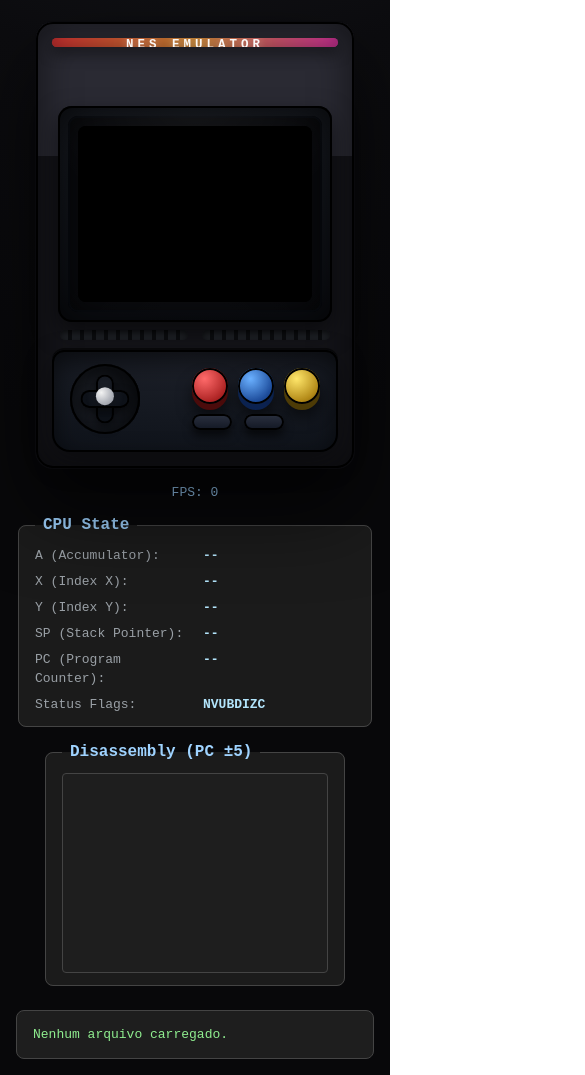
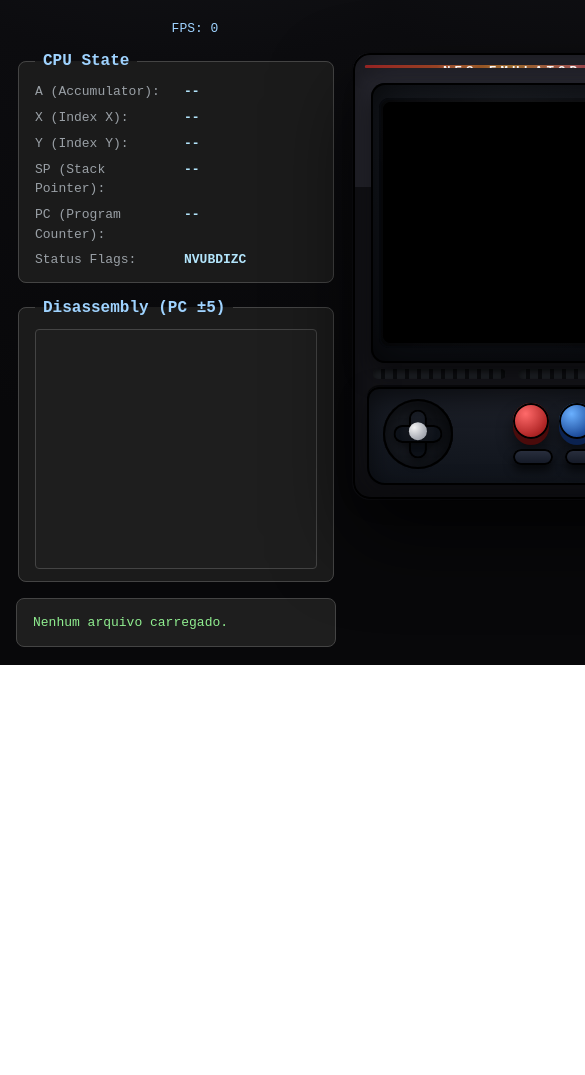
Before and after one commit to madrijkaard/rkd-emulator-nes, a website built with Vite: page index.html in a window 390 px wide. Shown: the part 179-1254 px from the top of the page, 585 px wide, since content can reach past the window. After the commit the page ends 844 px from the top, so only its background shows below. Built offline with nearby package versions, Linux system fonts and the light colour scheme.

Commit message:
Initial commit

```diff
--- a/index.html
+++ b/index.html
@@ -48,15 +48,127 @@
         text-shadow: 0 0 8px rgba(255, 85, 85, 0.3);
       }
 
-      /* ====== FLIPERAMA ====== */
+      /* ====== LAYOUT PRINCIPAL (ESQ x DIR) ====== */
+      .content {
+        width: 100%;
+        max-width: 1280px;
+        display: grid;
+        grid-template-columns: minmax(320px, 420px) 1fr;
+        gap: 1rem;
+        align-items: start;
+      }
+
+      .left-panel {
+        display: grid;
+        grid-template-rows: auto auto auto; /* CPU State, Disassembly, Output */
+        gap: 1rem;
+      }
+
+      .right-panel {
+        display: grid;
+        gap: .75rem;
+        justify-items: center;
+      }
+
+      /* ====== CONTROLES ====== */
+      .controls {
+        display: flex;
+        gap: 1rem;
+        flex-wrap: wrap;
+        justify-content: center;
+        margin: .5rem 0;
+      }
+      button, input[type="file"] {
+        background-color: #2c2c2c;
+        color: var(--text-color);
+        border: 1px solid var(--border-color);
+        padding: 0.5rem 1rem;
+        font-family: inherit;
+        cursor: pointer;
+        transition: all 0.2s;
+        border-radius: 4px;
+      }
+      button:hover:not(:disabled) {
+        background-color: #3c3c3c;
+        border-color: var(--accent-color);
+        transform: translateY(-1px);
+      }
+      button:active:not(:disabled) { transform: translateY(0); }
+      button:disabled { opacity: 0.5; cursor: not-allowed; }
+
+      #fpsCounter {
+        font-family: monospace;
+        color: var(--debug-color);
+        text-align: center;
+      }
+
+      /* ====== DEBUG PANELS ====== */
+      fieldset {
+        border: 1px solid var(--border-color);
+        border-radius: 8px;
+        padding: 0.75rem 1rem;
+        background: #1b1b1b;
+        min-width: 0;
+      }
+      legend { color: var(--debug-color); font-weight: 600; padding: 0 .5rem; }
+
+      .debug-grid {
+        display: grid;
+        grid-template-columns: repeat(2, minmax(0, 1fr));
+        gap: 0.4rem 1rem;
+        font-family: monospace;
+        line-height: 1.5;
+      }
+      .label { color: #9aa0a6; }
+      .value { color: var(--register-color); font-weight: bold; }
+
+      .flags span { display: inline-block; width: 1em; text-align: center; transition: all 0.2s; }
+      .flag-on { color: var(--flag-on); font-weight: bold; text-shadow: 0 0 4px rgba(76,175,80,.5); }
+      .flag-off { color: var(--flag-off); opacity: .7; }
+
+      .disassembly {
+        height: 240px;
+        overflow-y: auto;
+        font-family: monospace;
+        background: #1e1e1e;
+        padding: 0.5rem;
+        border-radius: 4px;
+        border: 1px solid var(--border-color);
+      }
+      .disassembly div { padding: 0.2rem 0.5rem; border-radius: 2px; }
+      .disassembly .current { background: #333; color: var(--accent-color); font-weight: bold; }
+      .disassembly::-webkit-scrollbar { width: 8px; }
+      .disassembly::-webkit-scrollbar-track { background: #1a1a1a; }
+      .disassembly::-webkit-scrollbar-thumb { background: #444; border-radius: 4px; }
+
+      .output {
+        font-family: monospace;
+        white-space: pre-wrap;
+        background: #1e1e1e;
+        padding: 1rem;
+        border-radius: 8px;
+        color: lightgreen;
+        border: 1px solid var(--border-color);
+      }
+      .output.success { color: var(--success); }
+      .output.error { color: var(--error); }
+
+      [data-tooltip] { position: relative; cursor: help; }
+      [data-tooltip]:hover::after {
+        content: attr(data-tooltip);
+        position: absolute; bottom: 100%; left: 50%; transform: translateX(-50%);
+        background: #333; color: white; padding: 0.5rem; border-radius: 4px;
+        font-size: 0.8rem; white-space: nowrap; z-index: 10;
+      }
+
+      /* ====== GABINETE (DIREITA) ====== */
 
       .cabinet {
         position: relative;
-        width: clamp(320px, 70vw, 820px);
-        /* proporção aproximada de gabinete */
+        width: clamp(320px, 60vw, 860px);
         aspect-ratio: 5 / 7;
         display: grid;
-        grid-template-rows: 1fr auto auto;
+        grid-template-rows: auto 1fr auto auto;
         border-radius: 18px;
         background:
           linear-gradient(180deg, var(--cabinet-highlight) 0 30%, var(--cabinet-body) 30% 100%);
@@ -69,8 +181,8 @@
 
       .marquee {
         position: relative;
-        margin: 16px 16px 8px;
-        height: 11%;
+        margin: 12px 12px 4px; /* margem inferior MENOR para colar mais na tela */
+        height: 10%;
         border-radius: 10px;
         background: var(--marquee-bg);
         box-shadow:
@@ -92,21 +204,23 @@
 
       .monitor {
         position: relative;
-        margin: 0 22px;
+        margin: 0 18px;
         border-radius: 14px;
-        padding: clamp(10px, 1.6vw, 18px);
+        padding: 8px; /* REDUZIDO para aproximar o bezel do canvas */
         background:
           radial-gradient(120% 100% at 50% 0%, #1a1d23 0%, #11141a 60%, #0b0d12 100%);
         box-shadow:
           inset 0 0 0 2px #000,
           inset 0 0 40px rgba(0,0,0,.7),
           0 10px 24px rgba(0,0,0,.5);
+        display: grid;
+        align-items: center;
       }
 
       .screen {
         position: relative;
         width: 100%;
-        padding-top: 77%; /* espaço para o canvas manter proporção no bezel */
+        aspect-ratio: 256 / 240; /* em vez de padding-top gigante */
         border-radius: 10px;
         background: var(--bezel);
         overflow: hidden;
@@ -129,13 +243,12 @@
       /* NES canvas como tela */
       .screen .tube {
         position: absolute;
-        inset: clamp(10px, 1.4vw, 16px);
+        inset: 4px; /* MENOR: deixa o canvas chegar mais perto da borda */
         border-radius: 8px;
         overflow: hidden;
         display: grid;
         place-items: center;
         background: #000;
-        /* ligeira curvatura CRT */
         transform: perspective(900px) translateZ(0);
       }
 
@@ -146,16 +259,14 @@
         background: #000;
         border: none;
         border-radius: 6px;
-        box-shadow:
-          inset 0 0 24px rgba(0,0,0,.7);
-        /* leve curvatura fake */
+        box-shadow: inset 0 0 24px rgba(0,0,0,.7);
         transform: translateZ(0) scale(1.0001);
       }
 
       /* scanlines opcionais */
       .scanlines {
         position: absolute;
-        inset: clamp(10px, 1.4vw, 16px);
+        inset: 4px; /* acompanha a tube */
         border-radius: 8px;
         pointer-events: none;
         background:
@@ -171,10 +282,10 @@
       }
 
       .speakers {
-        margin: 8px 24px 10px;
+        margin: 6px 20px 8px;
         display: grid;
         grid-template-columns: 1fr 1fr;
-        gap: 14px;
+        gap: 12px;
       }
       .grill {
         height: clamp(10px, 1.8vw, 18px);
@@ -190,9 +301,9 @@
 
       .control-panel {
         position: relative;
-        margin: 0 16px 16px;
+        margin: 0 14px 14px;
         border-radius: 12px 12px 18px 18px;
-        padding: 14px 18px 18px;
+        padding: 12px 16px 16px;
         background:
           radial-gradient(120% 120% at 50% 0%, #1e212a 0%, #141820 55%, #0d1118 100%);
         box-shadow:
@@ -206,7 +317,7 @@
         display: grid;
         grid-template-columns: 1fr auto;
         align-items: center;
-        gap: 18px;
+        gap: 16px;
       }
 
       .stick {
@@ -218,7 +329,6 @@
         box-shadow: inset 0 0 0 2px #000, inset 0 20px 40px rgba(0,0,0,.7);
       }
       .stick::after {
-        /* bolinha do joystick */
         content: "";
         position: absolute;
         top: 50%;
@@ -231,7 +341,6 @@
         box-shadow: 0 2px 10px rgba(0,0,0,.45);
       }
       .stick.cross {
-        /* cruz */
         position: absolute;
         inset: 0;
       }
@@ -289,109 +398,6 @@
         background: linear-gradient(#2b3140, #121723);
         box-shadow: inset 0 0 0 2px #000, 0 6px 10px rgba(0,0,0,.6);
       }
-
-      /* ====== CONTROLES / DEBUG ORIGINAIS ====== */
-
-      .controls {
-        display: flex;
-        gap: 1rem;
-        flex-wrap: wrap;
-        justify-content: center;
-        margin: .5rem 0;
-      }
-      button, input[type="file"] {
-        background-color: #2c2c2c;
-        color: var(--text-color);
-        border: 1px solid var(--border-color);
-        padding: 0.5rem 1rem;
-        font-family: inherit;
-        cursor: pointer;
-        transition: all 0.2s;
-        border-radius: 4px;
-      }
-      button:hover:not(:disabled) {
-        background-color: #3c3c3c;
-        border-color: var(--accent-color);
-        transform: translateY(-1px);
-      }
-      button:active:not(:disabled) { transform: translateY(0); }
-      button:disabled { opacity: 0.5; cursor: not-allowed; }
-
-      #fpsCounter {
-        font-family: monospace;
-        color: var(--debug-color);
-        align-self: center;
-      }
-
-      .debug-panel {
-        display: flex;
-        flex-wrap: wrap;
-        gap: 1rem;
-        width: 100%;
-        max-width: 980px;
-        justify-content: center;
-      }
-      fieldset {
-        border: 1px solid var(--border-color);
-        border-radius: 8px;
-        padding: 0.75rem 1rem;
-        background: #1b1b1b;
-        min-width: 300px;
-      }
-      legend { color: var(--debug-color); font-weight: 600; padding: 0 .5rem; }
-
-      .debug-grid {
-        display: grid;
-        grid-template-columns: repeat(2, minmax(0, 1fr));
-        gap: 0.4rem 1rem;
-        font-family: monospace;
-        line-height: 1.5;
-      }
-      .label { color: #9aa0a6; }
-      .value { color: var(--register-color); font-weight: bold; }
-
-      .flags span { display: inline-block; width: 1em; text-align: center; transition: all 0.2s; }
-      .flag-on { color: var(--flag-on); font-weight: bold; text-shadow: 0 0 4px rgba(76,175,80,.5); }
-      .flag-off { color: var(--flag-off); opacity: .7; }
-
-      .output {
-        margin-top: .5rem;
-        font-family: monospace;
-        white-space: pre-wrap;
-        background: #1e1e1e;
-        padding: 1rem;
-        border-radius: 8px;
-        color: lightgreen;
-        width: 100%;
-        max-width: 980px;
-        border: 1px solid var(--border-color);
-      }
-      .output.success { color: var(--success); }
-      .output.error { color: var(--error); }
-
-      .disassembly {
-        height: 200px;
-        overflow-y: auto;
-        font-family: monospace;
-        background: #1e1e1e;
-        padding: 0.5rem;
-        border-radius: 4px;
-        border: 1px solid var(--border-color);
-      }
-      .disassembly div { padding: 0.2rem 0.5rem; border-radius: 2px; }
-      .disassembly .current { background: #333; color: var(--accent-color); font-weight: bold; }
-
-      .disassembly::-webkit-scrollbar { width: 8px; }
-      .disassembly::-webkit-scrollbar-track { background: #1a1a1a; }
-      .disassembly::-webkit-scrollbar-thumb { background: #444; border-radius: 4px; }
-
-      [data-tooltip] { position: relative; cursor: help; }
-      [data-tooltip]:hover::after {
-        content: attr(data-tooltip);
-        position: absolute; bottom: 100%; left: 50%; transform: translateX(-50%);
-        background: #333; color: white; padding: 0.5rem; border-radius: 4px;
-        font-size: 0.8rem; white-space: nowrap; z-index: 10;
-      }
     </style>
   </head>
   <body>
@@ -405,14 +411,50 @@
       <button id="pauseBtn" disabled data-tooltip="Pausar execução (F6)">Pause</button>
     </div>
 
-    <!-- FLIPERAMA -->
+    <div id="fpsCounter">FPS: 0</div>
+
+    <div class="content">
+      <!-- Painéis à esquerda -->
+      <div class="left-panel">
+        <fieldset>
+          <legend>CPU State</legend>
+          <div class="debug-grid">
+            <div class="label">A (Accumulator):</div>
+            <div class="value" id="regA">--</div>
+
+            <div class="label">X (Index X):</div>
+            <div class="value" id="regX">--</div>
+
+            <div class="label">Y (Index Y):</div>
+            <div class="value" id="regY">--</div>
+
+            <div class="label">SP (Stack Pointer):</div>
+            <div class="value" id="regSP">--</div>
+
+            <div class="label">PC (Program Counter):</div>
+            <div class="value" id="regPC">--</div>
+
+            <div class="label">Status Flags:</div>
+            <div class="value" id="regP">NVUBDIZC</div>
+          </div>
+        </fieldset>
+
+        <fieldset>
+          <legend>Disassembly (PC ±5)</legend>
+          <div class="disassembly" id="disassembly"></div>
+        </fieldset>
+
+        <div class="output" id="output">Nenhum arquivo carregado</div>
+      </div>
+
+      <!-- Gabinete com a tela do jogo à direita -->
+      <div class="right-panel">
         <div class="cabinet" aria-label="Gabinete arcade">
           <div class="marquee"></div>
 
           <div class="monitor">
             <div class="screen">
               <div class="tube">
-            <!-- seu canvas vira a tela -->
                 <canvas id="nesCanvas" width="256" height="240"></canvas>
               </div>
               <div class="scanlines" aria-hidden="true"></div>
@@ -442,41 +484,9 @@
               </div>
             </div>
           </div>
+        </div> <!-- /cabinet -->
       </div>
-
-    <div id="fpsCounter">FPS: 0</div>
-
-    <div class="debug-panel">
-      <fieldset>
-        <legend>CPU State</legend>
-        <div class="debug-grid">
-          <div class="label">A (Accumulator):</div>
-          <div class="value" id="regA">--</div>
-
-          <div class="label">X (Index X):</div>
-          <div class="value" id="regX">--</div>
-
-          <div class="label">Y (Index Y):</div>
-          <div class="value" id="regY">--</div>
-
-          <div class="label">SP (Stack Pointer):</div>
-          <div class="value" id="regSP">--</div>
-
-          <div class="label">PC (Program Counter):</div>
-          <div class="value" id="regPC">--</div>
-
-          <div class="label">Status Flags:</div>
-          <div class="value" id="regP">NVUBDIZC</div>
     </div>
-      </fieldset>
-
-      <fieldset>
-        <legend>Disassembly (PC ±5)</legend>
-        <div class="disassembly" id="disassembly"></div>
-      </fieldset>
-    </div>
-
-    <div class="output" id="output">Nenhum arquivo carregado</div>
 
     <script type="module" src="/src/main.ts"></script>
   </body>
```
Lines whose indentation alone changed are shown as unchanged.
